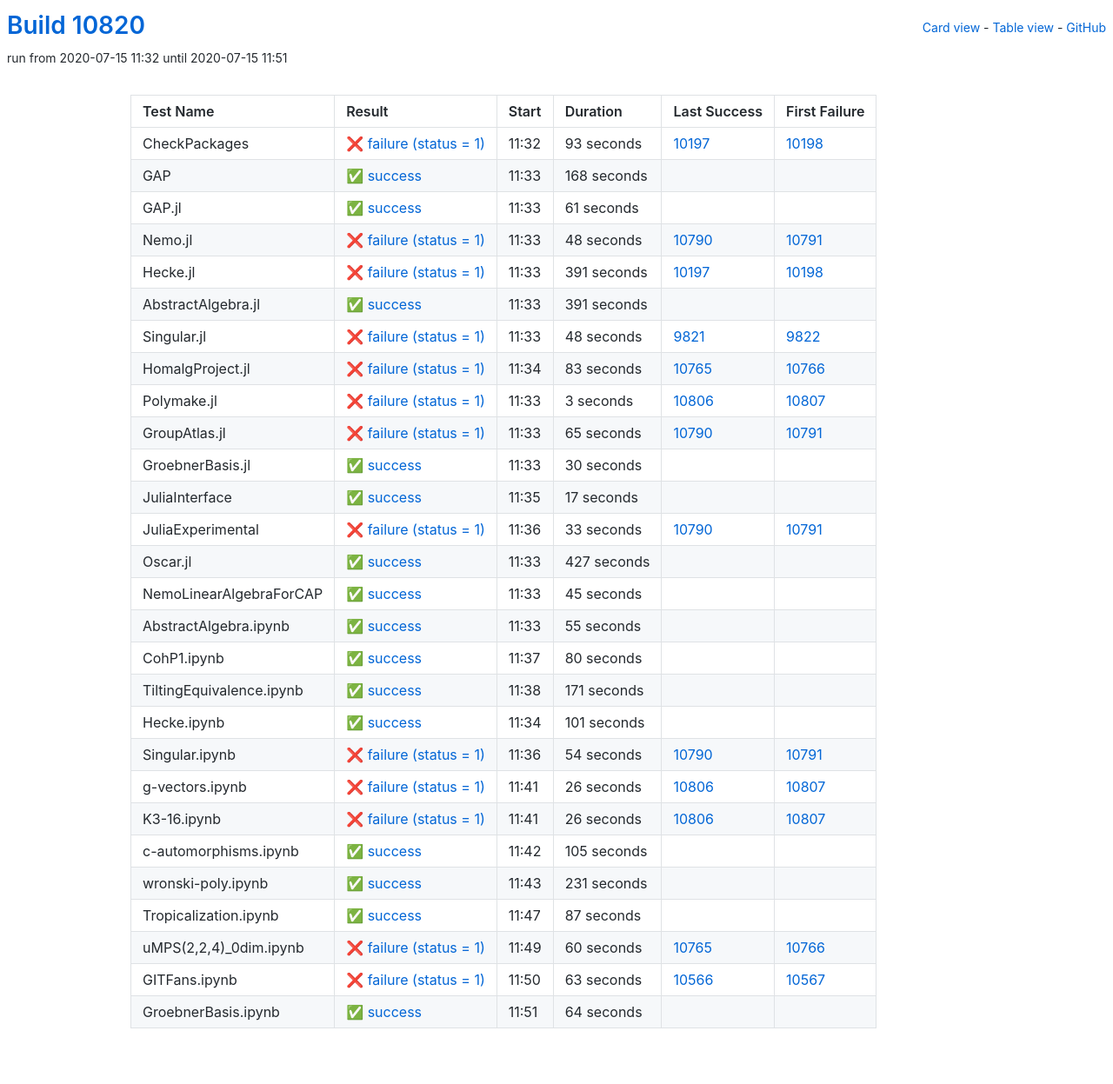
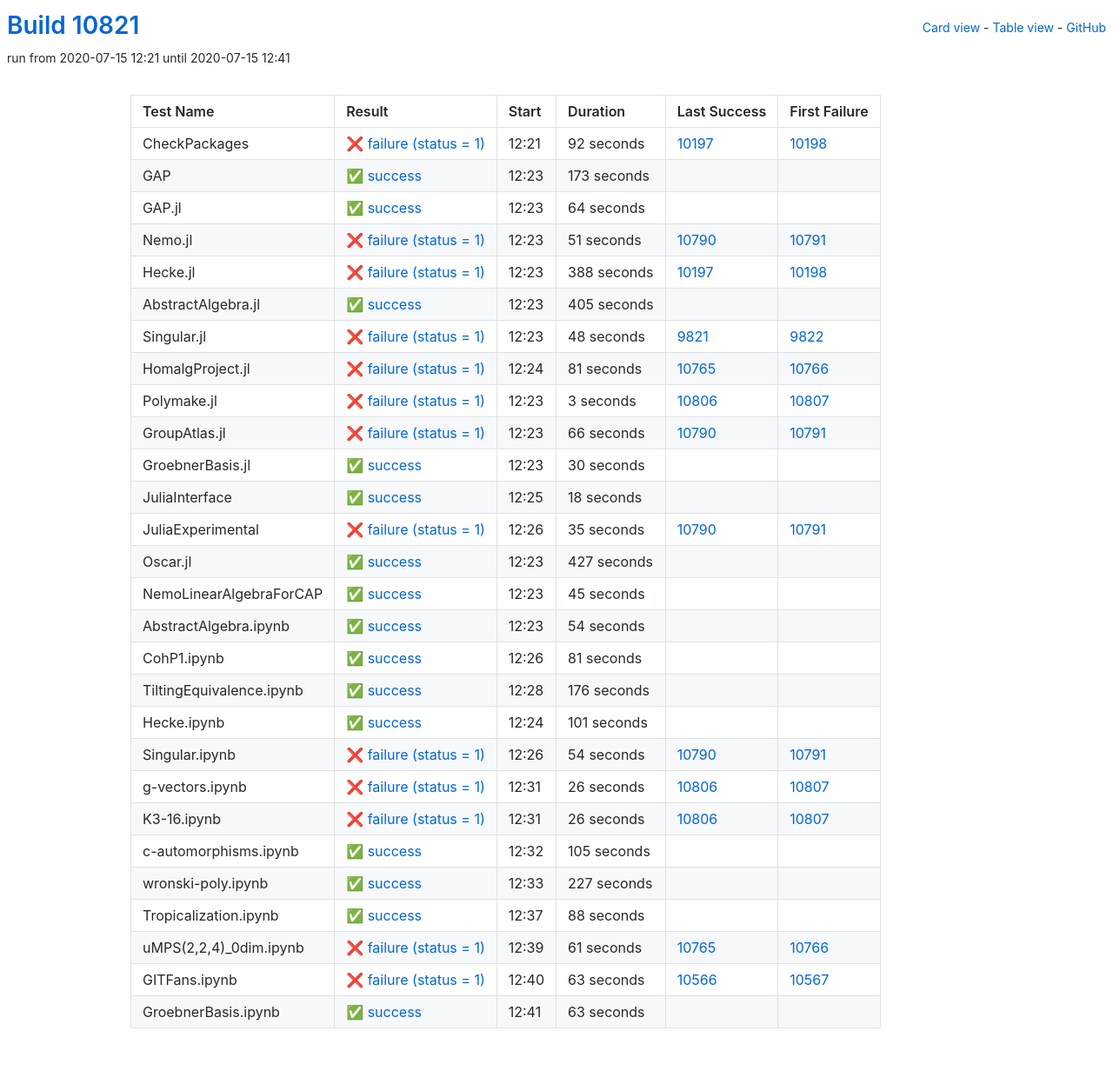
Before and after one commit to oscar-system/oscar-ci-status, a Jekyll site: the page built from table.html, in a window 1280 px wide. Shown: the whole page at 87% size. Built offline with Jekyll 4.4.1, drawn with Linux system fonts in a browser that asks for light colours.

Commit message:
Build #10821

```diff
--- a/_data/ci.yml
+++ b/_data/ci.yml
@@ -1,6 +1,6 @@
 ---
-build: 10820
-build_url: https://oscarci.mathematik.uni-kl.de/job/oscar/10820/
+build: 10821
+build_url: https://oscarci.mathematik.uni-kl.de/job/oscar/10821/
 job: oscar
 organization: oscar-system
 repo: oscar-ci-status
@@ -8,80 +8,80 @@
 tests:
 - name: CheckPackages
   id: checkpackages
-  log: https://oscarci.mathematik.uni-kl.de/job/oscar/10820/artifact/logs/build-10820/CheckPackages.log
-  start: 2020-07-15 11:32
+  log: https://oscarci.mathematik.uni-kl.de/job/oscar/10821/artifact/logs/build-10821/CheckPackages.log
+  start: 2020-07-15 12:21
   success: false
   exitcode: 1
   status: failure
-  duration: 93
+  duration: 92
   last_success: 10197
   last_success_url: https://oscarci.mathematik.uni-kl.de/job/oscar/10197/
   first_failure: 10198
   first_failure_url: https://oscarci.mathematik.uni-kl.de/job/oscar/10198/
 - name: GAP
   id: gap
-  log: https://oscarci.mathematik.uni-kl.de/job/oscar/10820/artifact/logs/build-10820/GAP.log
-  start: 2020-07-15 11:33
+  log: https://oscarci.mathematik.uni-kl.de/job/oscar/10821/artifact/logs/build-10821/GAP.log
+  start: 2020-07-15 12:23
   success: true
   exitcode: 0
   status: success
-  duration: 168
+  duration: 173
   last_success: false
   last_success_url:
   first_failure: false
   first_failure_url:
 - name: GAP.jl
   id: gap-jl
-  log: https://oscarci.mathematik.uni-kl.de/job/oscar/10820/artifact/logs/build-10820/GAP.jl.log
-  start: 2020-07-15 11:33
+  log: https://oscarci.mathematik.uni-kl.de/job/oscar/10821/artifact/logs/build-10821/GAP.jl.log
+  start: 2020-07-15 12:23
   success: true
   exitcode: 0
   status: success
-  duration: 61
+  duration: 64
   last_success: false
   last_success_url:
   first_failure: false
   first_failure_url:
 - name: Nemo.jl
   id: nemo-jl
-  log: https://oscarci.mathematik.uni-kl.de/job/oscar/10820/artifact/logs/build-10820/Nemo.jl.log
-  start: 2020-07-15 11:33
+  log: https://oscarci.mathematik.uni-kl.de/job/oscar/10821/artifact/logs/build-10821/Nemo.jl.log
+  start: 2020-07-15 12:23
   success: false
   exitcode: 1
   status: failure
-  duration: 48
+  duration: 51
   last_success: 10790
   last_success_url: https://oscarci.mathematik.uni-kl.de/job/oscar/10790/
   first_failure: 10791
   first_failure_url: https://oscarci.mathematik.uni-kl.de/job/oscar/10791/
 - name: Hecke.jl
   id: hecke-jl
-  log: https://oscarci.mathematik.uni-kl.de/job/oscar/10820/artifact/logs/build-10820/Hecke.jl.log
-  start: 2020-07-15 11:33
+  log: https://oscarci.mathematik.uni-kl.de/job/oscar/10821/artifact/logs/build-10821/Hecke.jl.log
+  start: 2020-07-15 12:23
   success: false
   exitcode: 1
   status: failure
-  duration: 391
+  duration: 388
   last_success: 10197
   last_success_url: https://oscarci.mathematik.uni-kl.de/job/oscar/10197/
   first_failure: 10198
   first_failure_url: https://oscarci.mathematik.uni-kl.de/job/oscar/10198/
 - name: AbstractAlgebra.jl
   id: abstractalgebra-jl
-  log: https://oscarci.mathematik.uni-kl.de/job/oscar/10820/artifact/logs/build-10820/AbstractAlgebra.jl.log
-  start: 2020-07-15 11:33
+  log: https://oscarci.mathematik.uni-kl.de/job/oscar/10821/artifact/logs/build-10821/AbstractAlgebra.jl.log
+  start: 2020-07-15 12:23
   success: true
   exitcode: 0
   status: success
-  duration: 391
+  duration: 405
   last_success: false
   last_success_url:
   first_failure: false
   first_failure_url:
 - name: Singular.jl
   id: singular-jl
-  log: https://oscarci.mathematik.uni-kl.de/job/oscar/10820/artifact/logs/build-10820/Singular.jl.log
-  start: 2020-07-15 11:33
+  log: https://oscarci.mathematik.uni-kl.de/job/oscar/10821/artifact/logs/build-10821/Singular.jl.log
+  start: 2020-07-15 12:23
   success: false
   exitcode: 1
   status: failure
@@ -92,20 +92,20 @@
   first_failure_url: https://oscarci.mathematik.uni-kl.de/job/oscar/9822/
 - name: HomalgProject.jl
   id: homalgproject-jl
-  log: https://oscarci.mathematik.uni-kl.de/job/oscar/10820/artifact/logs/build-10820/HomalgProject.jl.log
-  start: 2020-07-15 11:34
+  log: https://oscarci.mathematik.uni-kl.de/job/oscar/10821/artifact/logs/build-10821/HomalgProject.jl.log
+  start: 2020-07-15 12:24
   success: false
   exitcode: 1
   status: failure
-  duration: 83
+  duration: 81
   last_success: 10765
   last_success_url: https://oscarci.mathematik.uni-kl.de/job/oscar/10765/
   first_failure: 10766
   first_failure_url: https://oscarci.mathematik.uni-kl.de/job/oscar/10766/
 - name: Polymake.jl
   id: polymake-jl
-  log: https://oscarci.mathematik.uni-kl.de/job/oscar/10820/artifact/logs/build-10820/Polymake.jl.log
-  start: 2020-07-15 11:33
+  log: https://oscarci.mathematik.uni-kl.de/job/oscar/10821/artifact/logs/build-10821/Polymake.jl.log
+  start: 2020-07-15 12:23
   success: false
   exitcode: 1
   status: failure
@@ -116,20 +116,20 @@
   first_failure_url: https://oscarci.mathematik.uni-kl.de/job/oscar/10807/
 - name: GroupAtlas.jl
   id: groupatlas-jl
-  log: https://oscarci.mathematik.uni-kl.de/job/oscar/10820/artifact/logs/build-10820/GroupAtlas.jl.log
-  start: 2020-07-15 11:33
+  log: https://oscarci.mathematik.uni-kl.de/job/oscar/10821/artifact/logs/build-10821/GroupAtlas.jl.log
+  start: 2020-07-15 12:23
   success: false
   exitcode: 1
   status: failure
-  duration: 65
+  duration: 66
   last_success: 10790
   last_success_url: https://oscarci.mathematik.uni-kl.de/job/oscar/10790/
   first_failure: 10791
   first_failure_url: https://oscarci.mathematik.uni-kl.de/job/oscar/10791/
 - name: GroebnerBasis.jl
   id: groebnerbasis-jl
-  log: https://oscarci.mathematik.uni-kl.de/job/oscar/10820/artifact/logs/build-10820/GroebnerBasis.jl.log
-  start: 2020-07-15 11:33
+  log: https://oscarci.mathematik.uni-kl.de/job/oscar/10821/artifact/logs/build-10821/GroebnerBasis.jl.log
+  start: 2020-07-15 12:23
   success: true
   exitcode: 0
   status: success
@@ -140,32 +140,32 @@
   first_failure_url:
 - name: JuliaInterface
   id: juliainterface
-  log: https://oscarci.mathematik.uni-kl.de/job/oscar/10820/artifact/logs/build-10820/JuliaInterface.log
-  start: 2020-07-15 11:35
+  log: https://oscarci.mathematik.uni-kl.de/job/oscar/10821/artifact/logs/build-10821/JuliaInterface.log
+  start: 2020-07-15 12:25
   success: true
   exitcode: 0
   status: success
-  duration: 17
+  duration: 18
   last_success: false
   last_success_url:
   first_failure: false
   first_failure_url:
 - name: JuliaExperimental
   id: juliaexperimental
-  log: https://oscarci.mathematik.uni-kl.de/job/oscar/10820/artifact/logs/build-10820/JuliaExperimental.log
-  start: 2020-07-15 11:36
+  log: https://oscarci.mathematik.uni-kl.de/job/oscar/10821/artifact/logs/build-10821/JuliaExperimental.log
+  start: 2020-07-15 12:26
   success: false
   exitcode: 1
   status: failure
-  duration: 33
+  duration: 35
   last_success: 10790
   last_success_url: https://oscarci.mathematik.uni-kl.de/job/oscar/10790/
   first_failure: 10791
   first_failure_url: https://oscarci.mathematik.uni-kl.de/job/oscar/10791/
 - name: Oscar.jl
   id: oscar-jl
-  log: https://oscarci.mathematik.uni-kl.de/job/oscar/10820/artifact/logs/build-10820/Oscar.jl.log
-  start: 2020-07-15 11:33
+  log: https://oscarci.mathematik.uni-kl.de/job/oscar/10821/artifact/logs/build-10821/Oscar.jl.log
+  start: 2020-07-15 12:23
   success: true
   exitcode: 0
   status: success
@@ -176,8 +176,8 @@
   first_failure_url:
 - name: NemoLinearAlgebraForCAP
   id: nemolinearalgebraforcap
-  log: https://oscarci.mathematik.uni-kl.de/job/oscar/10820/artifact/logs/build-10820/NemoLinearAlgebraForCAP.log
-  start: 2020-07-15 11:33
+  log: https://oscarci.mathematik.uni-kl.de/job/oscar/10821/artifact/logs/build-10821/NemoLinearAlgebraForCAP.log
+  start: 2020-07-15 12:23
   success: true
   exitcode: 0
   status: success
@@ -188,44 +188,44 @@
   first_failure_url:
 - name: AbstractAlgebra.ipynb
   id: abstractalgebra-ipynb
-  log: https://oscarci.mathematik.uni-kl.de/job/oscar/10820/artifact/logs/build-10820/AbstractAlgebra.ipynb.log
-  start: 2020-07-15 11:33
+  log: https://oscarci.mathematik.uni-kl.de/job/oscar/10821/artifact/logs/build-10821/AbstractAlgebra.ipynb.log
+  start: 2020-07-15 12:23
   success: true
   exitcode: 0
   status: success
-  duration: 55
+  duration: 54
   last_success: false
   last_success_url:
   first_failure: false
   first_failure_url:
 - name: CohP1.ipynb
   id: cohp1-ipynb
-  log: https://oscarci.mathematik.uni-kl.de/job/oscar/10820/artifact/logs/build-10820/CohP1.ipynb.log
-  start: 2020-07-15 11:37
+  log: https://oscarci.mathematik.uni-kl.de/job/oscar/10821/artifact/logs/build-10821/CohP1.ipynb.log
+  start: 2020-07-15 12:26
   success: true
   exitcode: 0
   status: success
-  duration: 80
+  duration: 81
   last_success: false
   last_success_url:
   first_failure: false
   first_failure_url:
 - name: TiltingEquivalence.ipynb
   id: tiltingequivalence-ipynb
-  log: https://oscarci.mathematik.uni-kl.de/job/oscar/10820/artifact/logs/build-10820/TiltingEquivalence.ipynb.log
-  start: 2020-07-15 11:38
+  log: https://oscarci.mathematik.uni-kl.de/job/oscar/10821/artifact/logs/build-10821/TiltingEquivalence.ipynb.log
+  start: 2020-07-15 12:28
   success: true
   exitcode: 0
   status: success
-  duration: 171
+  duration: 176
   last_success: false
   last_success_url:
   first_failure: false
   first_failure_url:
 - name: Hecke.ipynb
   id: hecke-ipynb
-  log: https://oscarci.mathematik.uni-kl.de/job/oscar/10820/artifact/logs/build-10820/Hecke.ipynb.log
-  start: 2020-07-15 11:34
+  log: https://oscarci.mathematik.uni-kl.de/job/oscar/10821/artifact/logs/build-10821/Hecke.ipynb.log
+  start: 2020-07-15 12:24
   success: true
   exitcode: 0
   status: success
@@ -236,8 +236,8 @@
   first_failure_url:
 - name: Singular.ipynb
   id: singular-ipynb
-  log: https://oscarci.mathematik.uni-kl.de/job/oscar/10820/artifact/logs/build-10820/Singular.ipynb.log
-  start: 2020-07-15 11:36
+  log: https://oscarci.mathematik.uni-kl.de/job/oscar/10821/artifact/logs/build-10821/Singular.ipynb.log
+  start: 2020-07-15 12:26
   success: false
   exitcode: 1
   status: failure
@@ -248,8 +248,8 @@
   first_failure_url: https://oscarci.mathematik.uni-kl.de/job/oscar/10791/
 - name: g-vectors.ipynb
   id: g-vectors-ipynb
-  log: https://oscarci.mathematik.uni-kl.de/job/oscar/10820/artifact/logs/build-10820/g-vectors.ipynb.log
-  start: 2020-07-15 11:41
+  log: https://oscarci.mathematik.uni-kl.de/job/oscar/10821/artifact/logs/build-10821/g-vectors.ipynb.log
+  start: 2020-07-15 12:31
   success: false
   exitcode: 1
   status: failure
@@ -260,8 +260,8 @@
   first_failure_url: https://oscarci.mathematik.uni-kl.de/job/oscar/10807/
 - name: K3-16.ipynb
   id: k3-16-ipynb
-  log: https://oscarci.mathematik.uni-kl.de/job/oscar/10820/artifact/logs/build-10820/K3-16.ipynb.log
-  start: 2020-07-15 11:41
+  log: https://oscarci.mathematik.uni-kl.de/job/oscar/10821/artifact/logs/build-10821/K3-16.ipynb.log
+  start: 2020-07-15 12:31
   success: false
   exitcode: 1
   status: failure
@@ -272,8 +272,8 @@
   first_failure_url: https://oscarci.mathematik.uni-kl.de/job/oscar/10807/
 - name: c-automorphisms.ipynb
   id: c-automorphisms-ipynb
-  log: https://oscarci.mathematik.uni-kl.de/job/oscar/10820/artifact/logs/build-10820/c-automorphisms.ipynb.log
-  start: 2020-07-15 11:42
+  log: https://oscarci.mathematik.uni-kl.de/job/oscar/10821/artifact/logs/build-10821/c-automorphisms.ipynb.log
+  start: 2020-07-15 12:32
   success: true
   exitcode: 0
   status: success
@@ -284,44 +284,44 @@
   first_failure_url:
 - name: wronski-poly.ipynb
   id: wronski-poly-ipynb
-  log: https://oscarci.mathematik.uni-kl.de/job/oscar/10820/artifact/logs/build-10820/wronski-poly.ipynb.log
-  start: 2020-07-15 11:43
+  log: https://oscarci.mathematik.uni-kl.de/job/oscar/10821/artifact/logs/build-10821/wronski-poly.ipynb.log
+  start: 2020-07-15 12:33
   success: true
   exitcode: 0
   status: success
-  duration: 231
+  duration: 227
   last_success: false
   last_success_url:
   first_failure: false
   first_failure_url:
 - name: Tropicalization.ipynb
   id: tropicalization-ipynb
-  log: https://oscarci.mathematik.uni-kl.de/job/oscar/10820/artifact/logs/build-10820/Tropicalization.ipynb.log
-  start: 2020-07-15 11:47
+  log: https://oscarci.mathematik.uni-kl.de/job/oscar/10821/artifact/logs/build-10821/Tropicalization.ipynb.log
+  start: 2020-07-15 12:37
   success: true
   exitcode: 0
   status: success
-  duration: 87
+  duration: 88
   last_success: false
   last_success_url:
   first_failure: false
   first_failure_url:
 - name: uMPS(2,2,4)_0dim.ipynb
   id: umps-2-2-4-0dim-ipynb
-  log: https://oscarci.mathematik.uni-kl.de/job/oscar/10820/artifact/logs/build-10820/uMPS-2-2-4-_0dim.ipynb.log
-  start: 2020-07-15 11:49
+  log: https://oscarci.mathematik.uni-kl.de/job/oscar/10821/artifact/logs/build-10821/uMPS-2-2-4-_0dim.ipynb.log
+  start: 2020-07-15 12:39
   success: false
   exitcode: 1
   status: failure
-  duration: 60
+  duration: 61
   last_success: 10765
   last_success_url: https://oscarci.mathematik.uni-kl.de/job/oscar/10765/
   first_failure: 10766
   first_failure_url: https://oscarci.mathematik.uni-kl.de/job/oscar/10766/
 - name: GITFans.ipynb
   id: gitfans-ipynb
-  log: https://oscarci.mathematik.uni-kl.de/job/oscar/10820/artifact/logs/build-10820/GITFans.ipynb.log
-  start: 2020-07-15 11:50
+  log: https://oscarci.mathematik.uni-kl.de/job/oscar/10821/artifact/logs/build-10821/GITFans.ipynb.log
+  start: 2020-07-15 12:40
   success: false
   exitcode: 1
   status: failure
@@ -332,12 +332,12 @@
   first_failure_url: https://oscarci.mathematik.uni-kl.de/job/oscar/10567/
 - name: GroebnerBasis.ipynb
   id: groebnerbasis-ipynb
-  log: https://oscarci.mathematik.uni-kl.de/job/oscar/10820/artifact/logs/build-10820/GroebnerBasis.ipynb.log
-  start: 2020-07-15 11:51
+  log: https://oscarci.mathematik.uni-kl.de/job/oscar/10821/artifact/logs/build-10821/GroebnerBasis.ipynb.log
+  start: 2020-07-15 12:41
   success: true
   exitcode: 0
   status: success
-  duration: 64
+  duration: 63
   last_success: false
   last_success_url:
   first_failure: false
```
Also changed, not shown: README.md.
